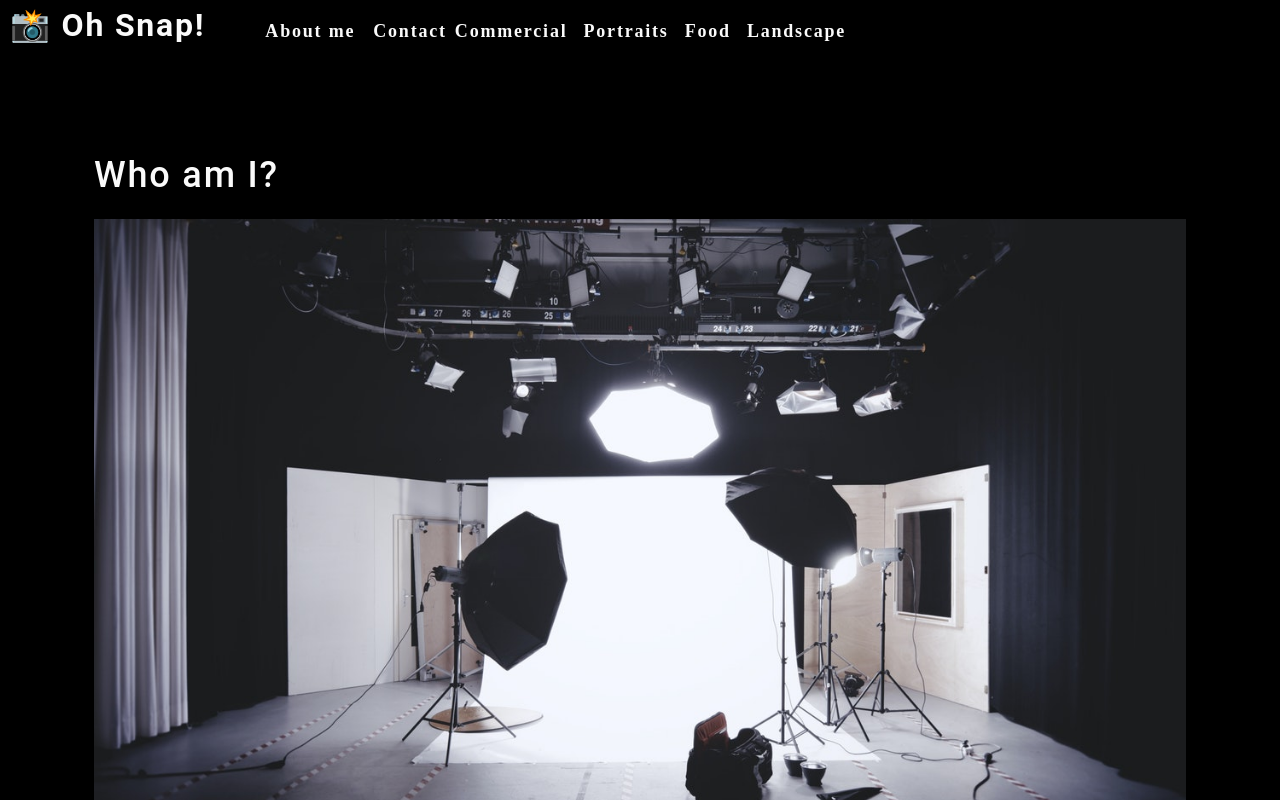
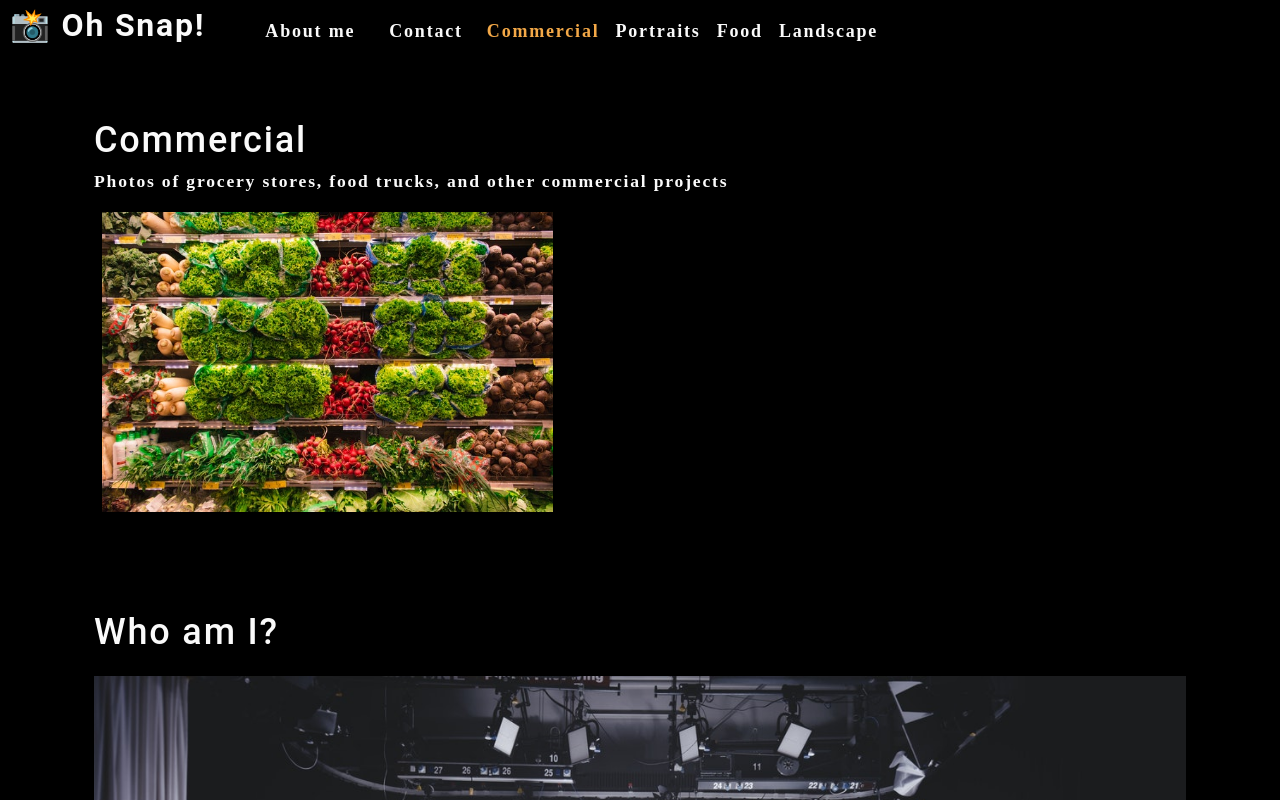
Before and after one commit to frostyausty/photo-port, a React (Create React App) app: page / in a window 1280 px wide. Shown: the top 800 px of the page. Built offline with nearby package versions, Linux system fonts and the light colour scheme.

Commit message:
added gallery category and updated nav category with useEffect hook

```diff
--- a/src/App.js
+++ b/src/App.js
@@ -1,13 +1,30 @@
-import React from 'react';
+import React, { useState } from 'react';
 import Nav from './components/Nav';
 import About from './components/About';
+import Gallery from './components/Gallery';
 
 function App() {
+  const [categories] = useState([
+    { name: "commercial", description: "Photos of grocery stores, food trucks, and other commercial projects" },
+    { name: "portraits", description: "Portraits of people in my life" },
+    { name: "food", description: "Delicious delicacies" },
+    { name: "landscape", description: "Fields, farmhouses, waterfalls, and the beauty of nature" }
+  ]);
+
+  const [currentCategory, setCurrentCategory] = useState(categories[0]);
+
   return (
     <div>
-      <Nav></Nav>
+      <Nav
+        categories={categories}
+        setCurrentCategory={setCurrentCategory}
+        currentCategory={currentCategory}
+      ></Nav>
       <main>
-        <About></About>
+        <div>
+          <Gallery></Gallery>
+          <About></About>
+        </div>
       </main>
     </div>
   );
--- /dev/null
+++ b/src/components/Gallery/index.js
@@ -0,0 +1,25 @@
+import React from 'react';
+import { capitalizeFirstLetter } from '../../utils/helpers';
+import photo from "../../assets/small/commercial/0.jpg";
+
+function Gallery(props) {
+    const currentCategory = {
+        name: "commercial",
+        description: "Photos of grocery stores, food trucks, and other commercial projects",
+    };
+    return (
+        <section>
+            <h1>{capitalizeFirstLetter(currentCategory.name)}</h1>
+            <p>{currentCategory.description}</p>
+            <div>
+                <img
+                src={photo}
+                alt="Commercial Example"
+                className="img-thumbnail mx-1"
+                />
+            </div>
+        </section>
+    );
+}
+
+export default Gallery;
--- a/src/components/Nav/index.js
+++ b/src/components/Nav/index.js
@@ -1,17 +1,16 @@
-import React from 'react';
+import React, { useEffect } from 'react';
 import {capitalizeFirstLetter} from "../../utils/helpers";
 
-function Nav() {
-    const categories= [
-        { name: "commercial", description: "Photos of grocery stores, food trucks, and other commercial projects"},
-        { name: "portraits", description: "Portraits of people in my life" },
-        { name: "food", description: "Delicious delicacies" },
-        { name: "landscape", description: "Fields, farmhouses, waterfalls, and the beauty of nature"}
-    ];
+function Nav(props) {
+   const {
+        categories = [],
+        setCurrentCategory,
+        currentCategory,
+    } = props;
 
-    function categorySelected(name) {
-        console.log(`${name} clicked`)
-    };
+    useEffect(() => {
+        document.title = capitalizeFirstLetter(currentCategory.name);
+    }, [currentCategory]);
 
     return (
         <header className="flex-row px-1">
@@ -27,13 +26,15 @@
                             About me
                         </a>
                     </li>
-                    <li>
+                    <li className="mx-2">
                         <span>Contact</span>
                     </li>
                     {categories.map((category) => (
-                        <li className="mx-1" key={category.name} >
-                            <span onClick={() => categorySelected(category.name)} >
-                                {capitalizeFirstLetter (category.name)}
+                        <li className={`mx-1 ${
+                            currentCategory.name === category.name && 'navActive'
+                        }`} key={category.name} >
+                            <span onClick={() => {setCurrentCategory(category)}} >
+                                {capitalizeFirstLetter(category.name)}
                             </span>
                         </li>
                     ))}
@@ -41,6 +42,6 @@
             </nav>
         </header>
     );
-};
+}
 
 export default Nav;
```
Also changed, not shown: 1 other file (tests, documents, lock files or other folders).
